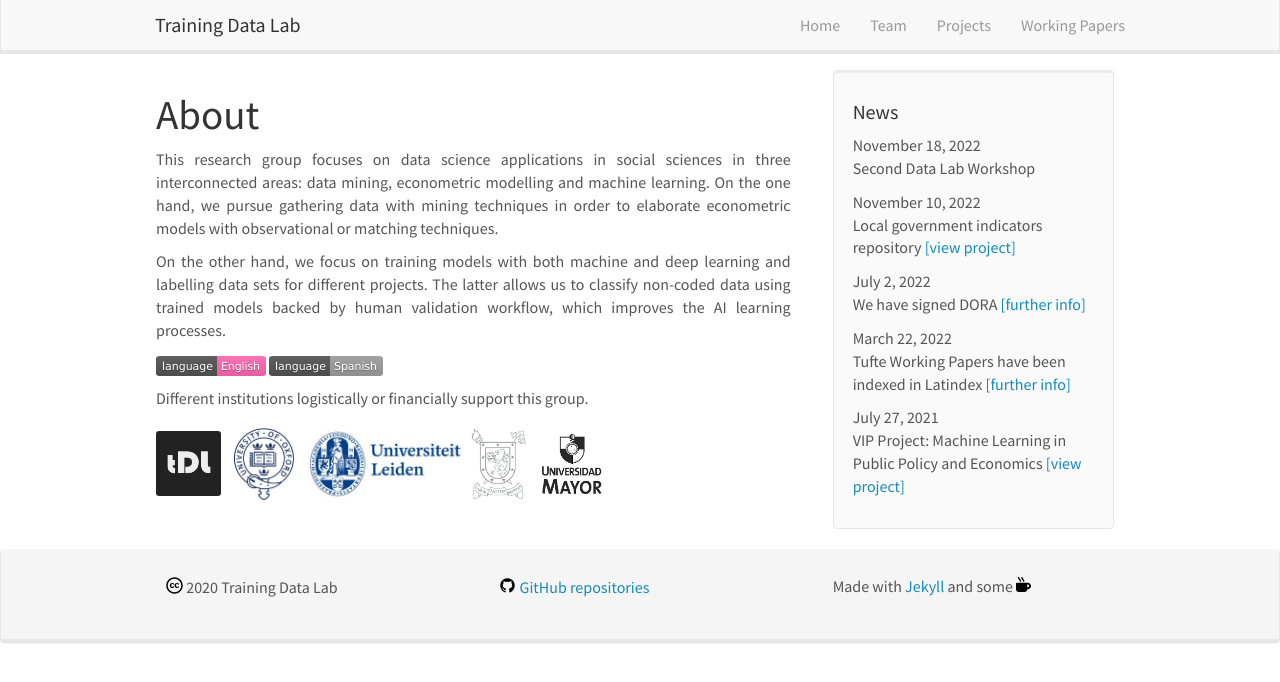
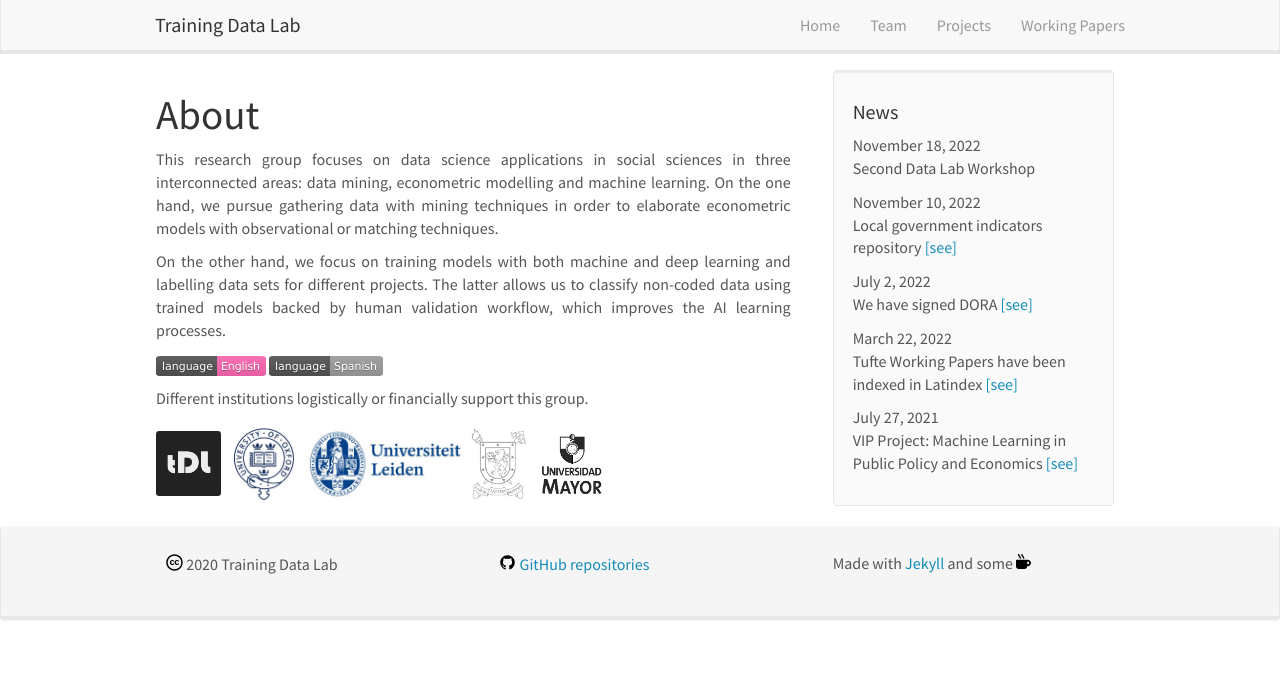
Before and after one commit to training-datalab/old-training-datalab.com, a Jekyll site: the page built from _pages/home.md, in a window 1280 px wide. Shown: the top 682 px of the page. Built offline with Jekyll 4.4.1, drawn with Linux system fonts in a browser that asks for light colours; nearby versions of some CDN libraries.

Commit message:
Update news.yml

```diff
--- a/_data/news.yml
+++ b/_data/news.yml
@@ -4,16 +4,16 @@
 
 - date: November 10, 2022
   headline: "Local government indicators repository"
-  newslink: <a href="/projects/local-government-indicators">[view project]</a>
+  newslink: <a href="/projects/local-government-indicators">[see]</a>
 
 - date: July 2, 2022
   headline: "We have signed DORA"
-  newslink: <a href="https://sfdora.org/signers/" target="_blank">[further info]</a>
+  newslink: <a href="https://sfdora.org/signers/" target="_blank">[see]</a>
 
 - date: March 22, 2022
   headline: "Tufte Working Papers have been indexed in Latindex"
-  newslink: <a href="https://www.latindex.org/latindex/ficha/27178" target="_blank">[further info]</a>
+  newslink: <a href="https://www.latindex.org/latindex/ficha/27178" target="_blank">[see]</a>
 
 - date: July 27, 2021
   headline: "VIP Project: Machine Learning in Public Policy and Economics"
-  newslink: <a href="/projects/vip-project-machine-learning">[view project]</a>
+  newslink: <a href="/projects/vip-project-machine-learning">[see]</a>
```
